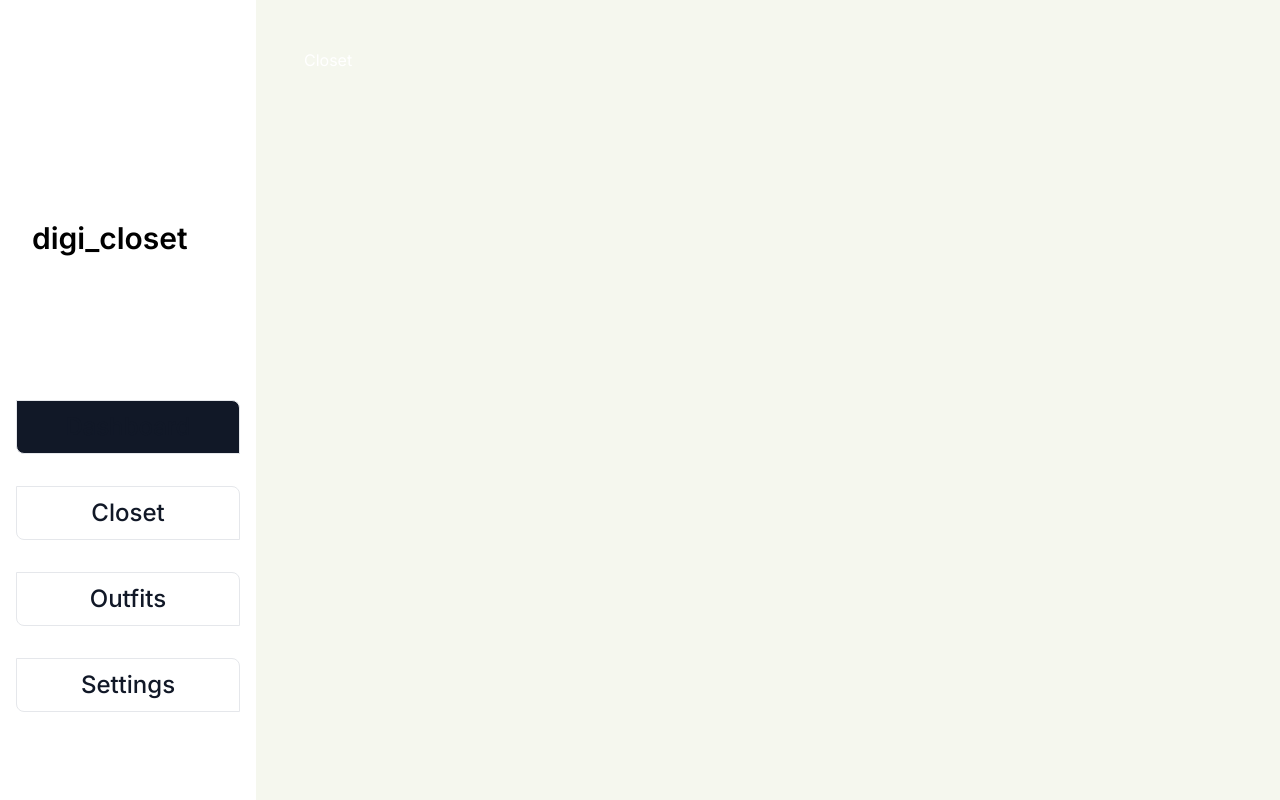
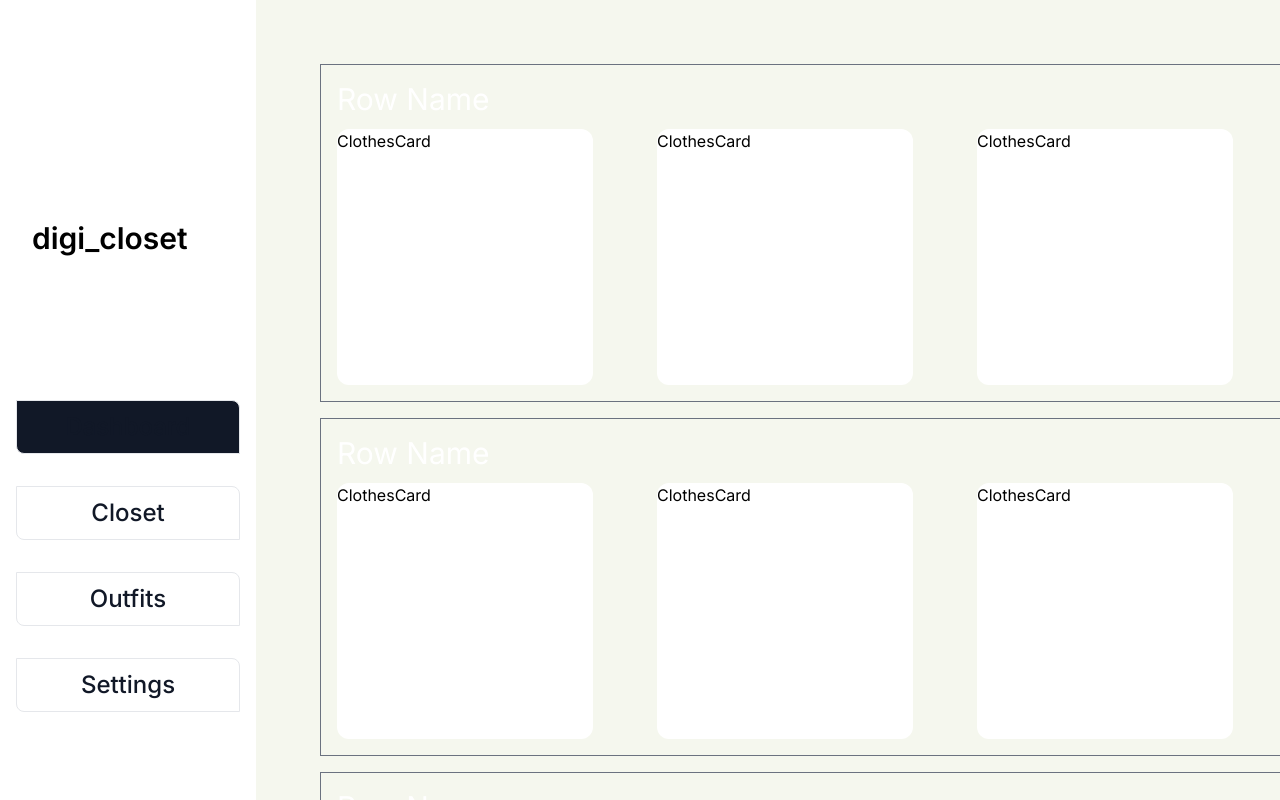
Before and after one commit to alex-yng/digicloset, a Next.js app: page /dashboard/inventory in a window 1280 px wide. Built offline with nearby package versions, Linux system fonts and the light colour scheme; no server answers.

Commit message:
added layout for clothing cards

```diff
--- a/src/app/dashboard/inventory/page.tsx
+++ b/src/app/dashboard/inventory/page.tsx
@@ -1,7 +1,36 @@
+import ClothesCard from "@/app/ui/dashboard/ClothesCard";
+import ClothesRow from "@/app/ui/dashboard/ClothesRow";
+
 export default function Inventory() {
   return (
-    <div>
-      <h1 className='text-white'>Closet</h1>
+    <div className='m-16'>
+      <ClothesRow>
+        <ClothesCard />
+        <ClothesCard />
+        <ClothesCard />
+        <ClothesCard />
+        <ClothesCard />
+        <ClothesCard />
+        <ClothesCard />
+      </ClothesRow>
+      <ClothesRow>
+        <ClothesCard />
+        <ClothesCard />
+        <ClothesCard />
+        <ClothesCard />
+        <ClothesCard />
+        <ClothesCard />
+        <ClothesCard />
+      </ClothesRow>
+      <ClothesRow>
+        <ClothesCard />
+        <ClothesCard />
+        <ClothesCard />
+        <ClothesCard />
+        <ClothesCard />
+        <ClothesCard />
+        <ClothesCard />
+      </ClothesRow>
     </div>
   );
 }
--- a/src/app/dashboard/layout.tsx
+++ b/src/app/dashboard/layout.tsx
@@ -4,12 +4,12 @@ import { AuthContextProvider } from "@/context/AuthContext";
 
 export default function Layout({ children }: { children: React.ReactNode }) {
   return (
-    <div className='fixed flex h-screen flex-col md:flex-row md:overflow-hidden'>
+    <div className='fixed flex h-screen flex-col md:flex-row md:overflow-y-hidden'>
       <div className='hidden md:block w-full flex-none md:w-64'>
         <SideNav />
       </div>
 
-      <div className='flex-grow p-6 md:overflow-y-auto md:p-12'>{children}</div>
+      <div className='flex-grow md:overflow-y-auto'>{children}</div>
       <div className='flex md:hidden w-full flex-none'>
         <MobileNav />
       </div>
--- a/src/app/dashboard/page.tsx
+++ b/src/app/dashboard/page.tsx
@@ -3,7 +3,7 @@
 import { useEffect } from "react";
 import { useAuthContext } from "@/context/AuthContext";
 import { useRouter } from "next/navigation";
-import Header from "../ui/dashboard/Header";
+import ClothesCard from "../ui/dashboard/ClothesCard";
 
 export default function Dashboard() {
   const { user }: any = useAuthContext();
@@ -13,5 +13,9 @@ export default function Dashboard() {
     if (user == null) router.push("/login");
   }, [user]);
 
-  return <Header email={user.email} />;
+  return (
+    <>
+      <h1 className='text-white text-4xl'>{user.email}</h1>
+    </>
+  );
 }
--- /dev/null
+++ b/src/app/loading.tsx
@@ -0,0 +1,3 @@
+export default function loading() {
+  return <div>loading</div>;
+}
--- /dev/null
+++ b/src/app/ui/dashboard/ClothesCard.tsx
@@ -0,0 +1,3 @@
+export default function ClothesCard() {
+  return <div className='size-64 bg-white rounded-xl'>ClothesCard</div>;
+}
--- /dev/null
+++ b/src/app/ui/dashboard/ClothesRow.tsx
@@ -0,0 +1,12 @@
+export default function ClothesRow({
+  children,
+}: {
+  children: React.ReactNode;
+}) {
+  return (
+    <div className='flex flex-col gap-3 my-4 border p-4 border-gray-500'>
+      <h1 className='text-white text-3xl'>Row Name</h1>
+      <div className='h-64 flex gap-16'>{children}</div>
+    </div>
+  );
+}
--- a/src/app/ui/login/LoginForm.tsx
+++ b/src/app/ui/login/LoginForm.tsx
@@ -30,8 +30,8 @@ export default function LoginForm() {
       onSubmit={handleForm}
       className='size-96 bg-concrete-600 dark:bg-slate-800 rounded-xl shadow-2xl flex flex-col p-4 gap-4 justify-center items-center'
     >
-      <h1 className='text-5xl text-center animate-slideFromTop'>Sign In</h1>
-      <h3 className='text-base text-center animate-slideFromTop'>
+      <h1 className='text-5xl text-center '>Sign In</h1>
+      <h3 className='text-base text-center '>
         Sign in and get access your wardrobe now
       </h3>
       <FormInput
@@ -39,7 +39,7 @@ export default function LoginForm() {
         type='email'
         placeholder='Email'
         required={true}
-        className='animate-slideFromTop'
+        className=''
         onChange={(e) => setEmail(e.target.value)}
       />
       <FormInput
@@ -47,10 +47,10 @@ export default function LoginForm() {
         type='password'
         placeholder='Password'
         required={true}
-        className='animate-slideFromTop'
+        className=''
         onChange={(e) => setPassword(e.target.value)}
       />
-      <div className='flex items-center gap-2 hover:text-concrete-300 transition-colors duration-300 animate-slideFromTop'>
+      <div className='flex items-center gap-2 hover:text-concrete-300 transition-colors duration-300 '>
         <input
           type='checkbox'
           name='remember'
@@ -63,7 +63,7 @@ export default function LoginForm() {
       </div>
       <button
         type='submit'
-        className='bg-ice-500 w-4/5 px-4 py-2 rounded-xl hover:bg-ice-600 transition-colors duration-300 animate-slideFromTop'
+        className='bg-ice-500 w-4/5 px-4 py-2 rounded-xl hover:bg-ice-600 transition-colors duration-300 '
       >
         Login
       </button>
--- a/src/app/ui/register/RegisterForm.tsx
+++ b/src/app/ui/register/RegisterForm.tsx
@@ -30,8 +30,8 @@ export default function RegisterForm() {
       onSubmit={handleForm}
       className='min-h-96 max-w-96 bg-concrete-600 dark:bg-slate-800 rounded-xl shadow-2xl flex flex-col p-4 gap-4 justify-center items-center'
     >
-      <h1 className='text-5xl text-center animate-slideFromTop'>Register</h1>
-      <h3 className='text-base text-center animate-slideFromTop'>
+      <h1 className='text-5xl text-center '>Register</h1>
+      <h3 className='text-base text-center '>
         Register and get access your digital wardrobe now
       </h3>
       <FormInput
@@ -39,7 +39,7 @@ export default function RegisterForm() {
         type='email'
         placeholder='Email'
         required={true}
-        className='animate-slideFromTop'
+        className=''
         onChange={(e) => setEmail(e.target.value)}
       />
       <FormInput
@@ -47,11 +47,11 @@ export default function RegisterForm() {
         type='password'
         placeholder='Password'
         required={true}
-        className='animate-slideFromTop'
+        className=''
         onChange={(e) => setPassword(e.target.value)}
       />
       <button
-        className='bg-ice-500 w-4/5 px-4 py-2 rounded-xl hover:bg-ice-600 transition-colors duration-300 animate-slideFromTop'
+        className='bg-ice-500 w-4/5 px-4 py-2 rounded-xl hover:bg-ice-600 transition-colors duration-300 '
         type='submit'
       >
         Register
```
